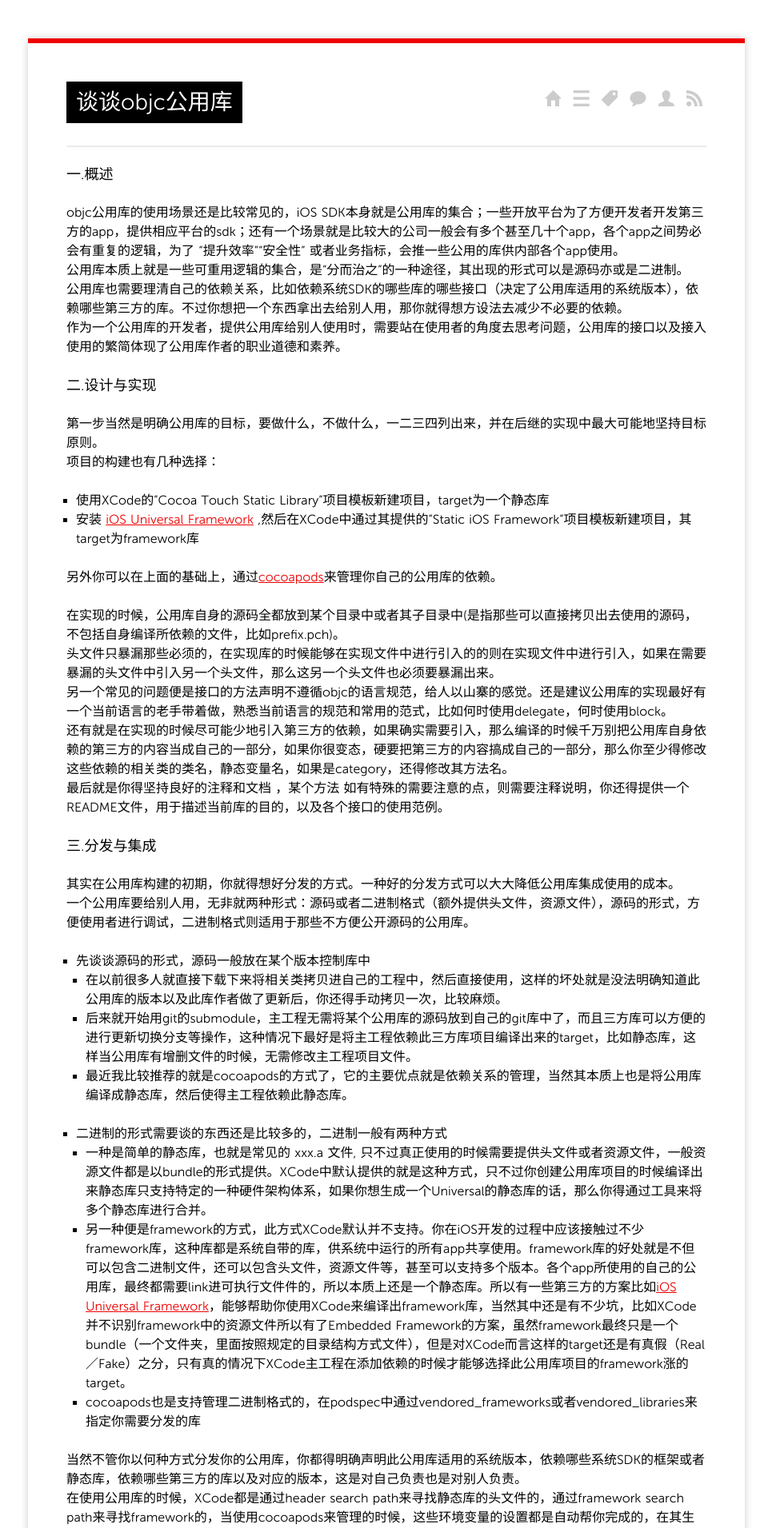
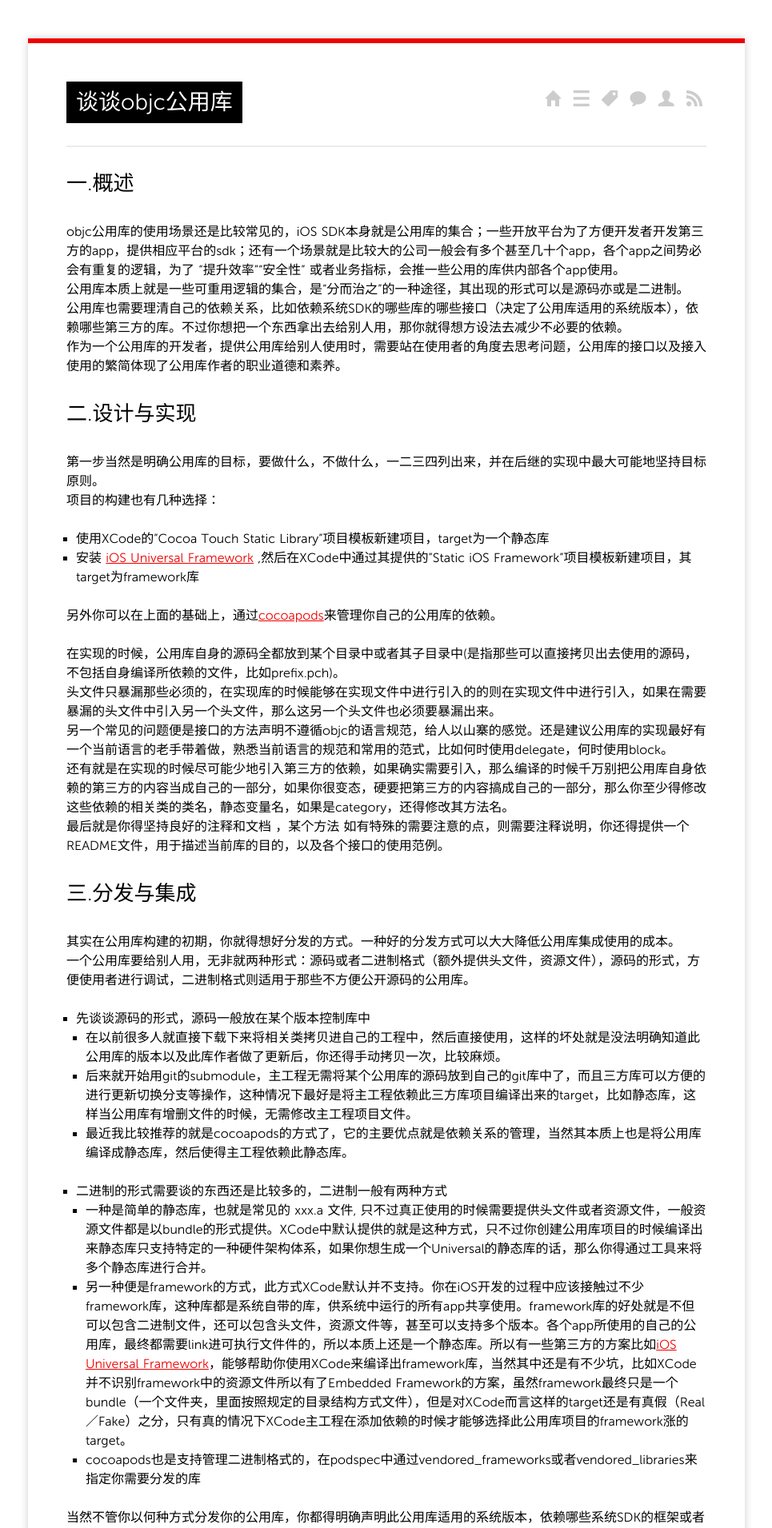
Before and after one commit to bjzhang/bjzhang.github.io, a Jekyll site: the page built from _posts/2014/2014-02-10-objc-lib.md, in a window 1280 px wide. Shown: the top 1911 px of the page at 80% size, without its empty margins (157-1122 px from the left). Built offline with Jekyll 4.4.1, drawn with Linux system fonts in a browser that asks for light colours; Markdown is read by kramdown in place of the engine named in the settings; comment, search, counter and statistics services are not loaded.

Commit message:
各级标题加粗

```diff
--- a/_posts/2014/2014-02-10-objc-lib.md
+++ b/_posts/2014/2014-02-10-objc-lib.md
@@ -7,13 +7,13 @@ tags:
 - git
 ---
 
-### 一.概述
+## 一.概述
 objc公用库的使用场景还是比较常见的，iOS SDK本身就是公用库的集合；一些开放平台为了方便开发者开发第三方的app，提供相应平台的sdk；还有一个场景就是比较大的公司一般会有多个甚至几十个app，各个app之间势必会有重复的逻辑，为了 “提升效率”“安全性” 或者业务指标，会推一些公用的库供内部各个app使用。
 公用库本质上就是一些可重用逻辑的集合，是“分而治之”的一种途径，其出现的形式可以是源码亦或是二进制。
 公用库也需要理清自己的依赖关系，比如依赖系统SDK的哪些库的哪些接口（决定了公用库适用的系统版本），依赖哪些第三方的库。不过你想把一个东西拿出去给别人用，那你就得想方设法去减少不必要的依赖。
 作为一个公用库的开发者，提供公用库给别人使用时，需要站在使用者的角度去思考问题，公用库的接口以及接入使用的繁简体现了公用库作者的职业道德和素养。
 
-### 二.设计与实现
+## 二.设计与实现
 第一步当然是明确公用库的目标，要做什么，不做什么，一二三四列出来，并在后继的实现中最大可能地坚持目标原则。
 项目的构建也有几种选择：
 
@@ -28,7 +28,7 @@ objc公用库的使用场景还是比较常见的，iOS SDK本身就是公用库
 还有就是在实现的时候尽可能少地引入第三方的依赖，如果确实需要引入，那么编译的时候千万别把公用库自身依赖的第三方的内容当成自己的一部分，如果你很变态，硬要把第三方的内容搞成自己的一部分，那么你至少得修改这些依赖的相关类的类名，静态变量名，如果是category，还得修改其方法名。
 最后就是你得坚持良好的注释和文档 ，某个方法 如有特殊的需要注意的点，则需要注释说明，你还得提供一个README文件，用于描述当前库的目的，以及各个接口的使用范例。
 
-### 三.分发与集成
+## 三.分发与集成
 其实在公用库构建的初期，你就得想好分发的方式。一种好的分发方式可以大大降低公用库集成使用的成本。
 一个公用库要给别人用，无非就两种形式：源码或者二进制格式（额外提供头文件，资源文件），源码的形式，方便使用者进行调试，二进制格式则适用于那些不方便公开源码的公用库。
 
@@ -44,7 +44,7 @@ objc公用库的使用场景还是比较常见的，iOS SDK本身就是公用库
 当然不管你以何种方式分发你的公用库，你都得明确声明此公用库适用的系统版本，依赖哪些系统SDK的框架或者静态库，依赖哪些第三方的库以及对应的版本，这是对自己负责也是对别人负责。
 在使用公用库的时候，XCode都是通过header search path来寻找静态库的头文件的，通过framework search path来寻找framework的，当使用cocoapods来管理的时候，这些环境变量的设置都是自动帮你完成的，在其生成的xcconfig文件中。
 
-### 四.和库相关的几个命令
+## 四.和库相关的几个命令
 下面几个命令都是和二进制库相关的，这些二进制文件可以叫做对象文件，在Mac或者iOS平台中用的都是[Mach-O](http://zh.wikipedia.org/wiki/Mach-O)(Mach Object)，所以这些命令其实都是读取或者操作Mach Object的，你可以通过`man`来查看相应的详情用户手册。
 
  - nm
```
